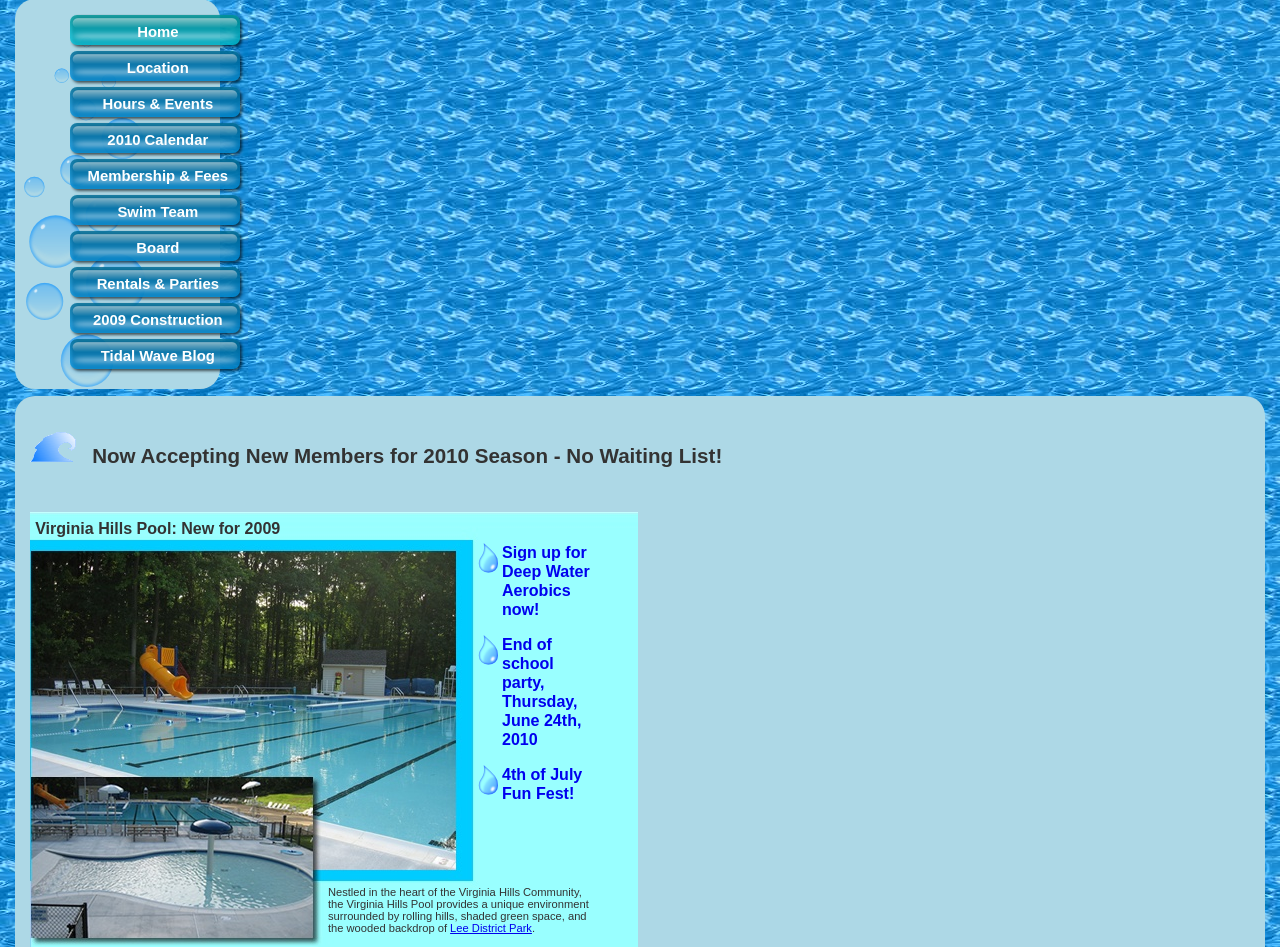
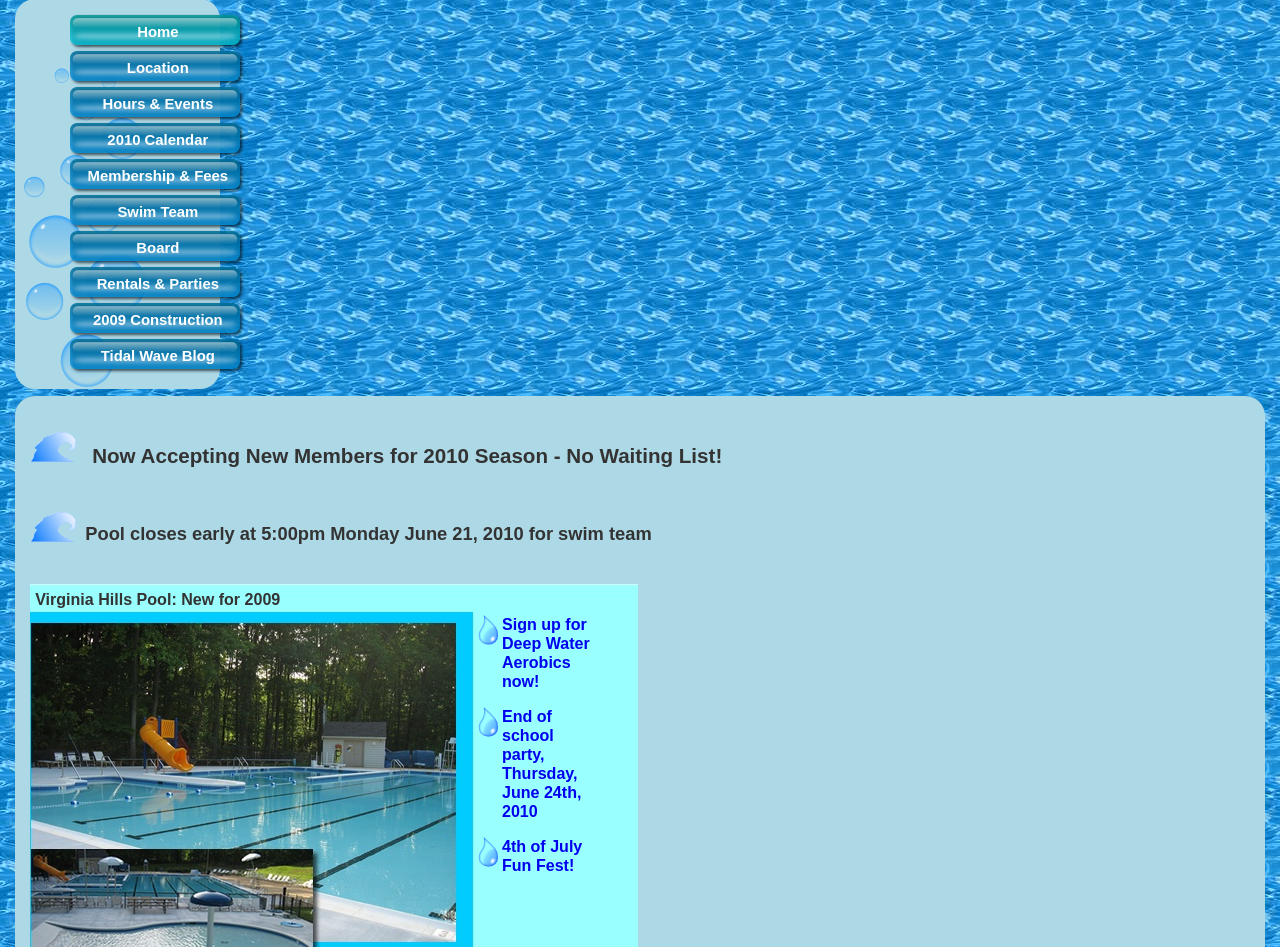
Before and after one commit to CarolMontoya/vahillsp, a PHP site: page / in a window 1280 px wide. Shown: the part 208-1155 px from the top of the page. Run offline with PHP 8.4, Linux system fonts and the light colour scheme; some libraries are stand-ins or nearby versions.

Commit message:
Early close notification for swim team meet

```diff
--- a/index.php
+++ b/index.php
@@ -5,6 +5,16 @@
 ?>
 <div class="rounded">
   <h1>Now Accepting New Members for 2010 Season - No Waiting List!</h1>
+  <?php
+		$date1 = "2010-06-22";
+		$date2 = time();
+
+		$dateArr = explode("-",$date1);
+		$date1Int = mktime(0,0,0,$dateArr[1],$dateArr[2],$dateArr[0]);
+		if ($date1Int-$date2 > 0) {
+			echo "<h2>Pool closes early at 5:00pm Monday June 21, 2010 for swim team</h2>";
+		}
+	?>
   <div class="posrel">
     <div>
       <img src="images/collage-main.jpg"
```
